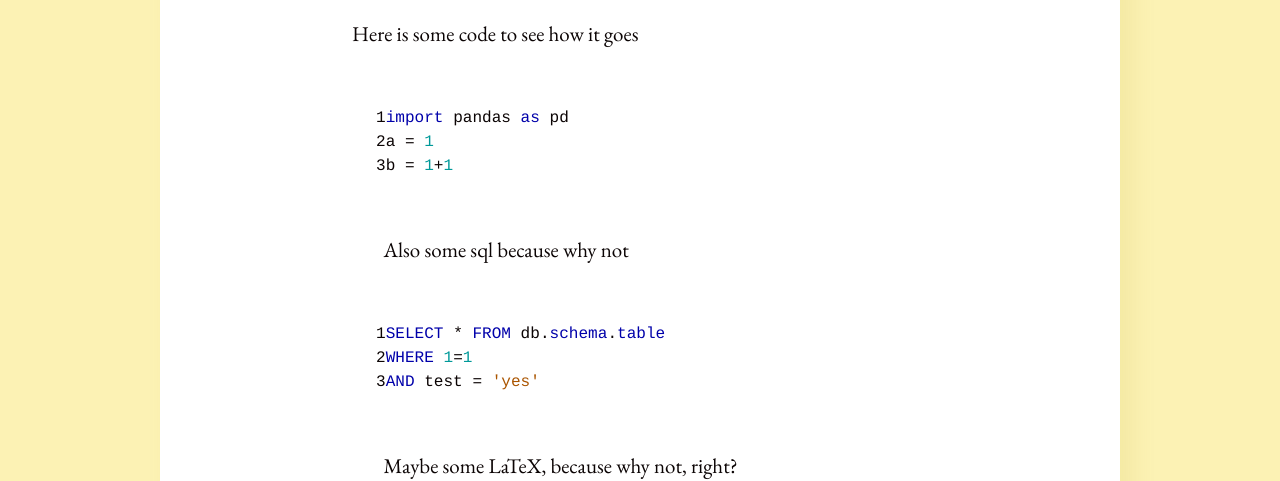
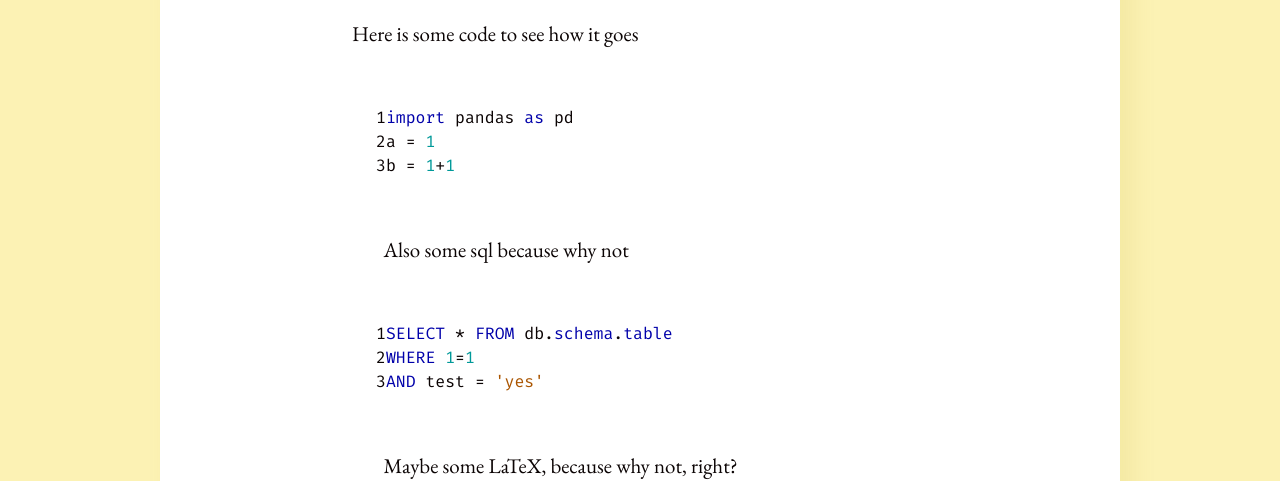
Before and after one commit to carmigno/carmigno.github.io, a Jekyll site: the page built from _posts/2021-01-08-testing-text.md, in a window 1280 px wide. Shown: the part 801-1282 px from the top of the page. Built offline with Jekyll 4.4.1, drawn with Linux system fonts in a browser that asks for light colours; formulas are drawn with MathJax 3.

Commit message:
Test fonts

```diff
--- a/_sass/_font.scss
+++ b/_sass/_font.scss
@@ -12,3 +12,52 @@
        url('#{$asset_url}/fonts/eb-garamond-v9-latin-regular.ttf') format('truetype'), /* Safari, Android, iOS */
        url('#{$asset_url}/fonts/eb-garamond-v9-latin-regular.svg#EBGaramond') format('svg'); /* Legacy iOS */
 }
+
+@font-face {
+  font-family: 'Fira Code';
+  src: url('#{$asset_url}/fonts/fira_code/woff2/FiraCode-Light.woff2') format('woff2'),
+    url("#{$asset_url}/fonts/fira_code/woff/FiraCode-Light.woff") format("woff");
+  font-weight: 300;
+  font-style: normal;
+}
+
+@font-face {
+  font-family: 'Fira Code';
+  src: url('#{$asset_url}/fonts/fira_code/woff2/FiraCode-Regular.woff2') format('woff2'),
+    url("#{$asset_url}/fonts/fira_code/woff/FiraCode-Regular.woff") format("woff");
+  font-weight: 400;
+  font-style: normal;
+}
+
+@font-face {
+  font-family: 'Fira Code';
+  src: url('#{$asset_url}/fonts/fira_code/woff2/FiraCode-Medium.woff2') format('woff2'),
+    url("#{$asset_url}/fonts/fira_code/woff/FiraCode-Medium.woff") format("woff");
+  font-weight: 500;
+  font-style: normal;
+}
+
+@font-face {
+  font-family: 'Fira Code';
+  src: url('#{$asset_url}/fonts/fira_code/woff2/FiraCode-SemiBold.woff2') format('woff2'),
+    url("#{$asset_url}/fonts/fira_code/woff/FiraCode-SemiBold.woff") format("woff");
+  font-weight: 600;
+  font-style: normal;
+}
+
+@font-face {
+  font-family: 'Fira Code';
+  src: url('#{$asset_url}/fonts/fira_code/woff2/FiraCode-Bold.woff2') format('woff2'),
+    url("#{$asset_url}/fonts/fira_code/woff/FiraCode-Bold.woff") format("woff");
+  font-weight: 700;
+  font-style: normal;
+}
+
+@font-face {
+  font-family: 'Fira Code VF';
+  src: url('#{$asset_url}/fonts/fira_code/woff2/FiraCode-VF.woff2') format('woff2-variations'),
+       url('#{$asset_url}/fonts/fira_code/woff/FiraCode-VF.woff') format('woff-variations');
+  /* font-weight requires a range: https://developer.mozilla.org/en-US/docs/Web/CSS/CSS_Fonts/Variable_Fonts_Guide#Using_a_variable_font_font-face_changes */
+  font-weight: 300 700;
+  font-style: normal;
+}
--- a/_sass/_syntax-highlighting.scss
+++ b/_sass/_syntax-highlighting.scss
@@ -4,13 +4,13 @@
 
 code.highlighter-rouge {
   background: $highlight;
-  font-family: courier, monospace;
+  font-family: Fira Code, retina;
   font-size: .875em;
 }
 
 .highlight {
   background: #fff;
-  font-family: courier, monospace;
+  font-family: Fira Code, retina;
   font-size: .875em;
   margin: 2rem auto;
 
```
Also changed, not shown: assets/fonts/fira_code/woff/FiraCode-Bold.woff (added), assets/fonts/fira_code/woff/FiraCode-Light.woff (added), assets/fonts/fira_code/woff/FiraCode-Medium.woff (added), assets/fonts/fira_code/woff/FiraCode-Regular.woff (added), assets/fonts/fira_code/woff/FiraCode-SemiBold.woff (added), assets/fonts/fira_code/woff/FiraCode-VF.woff (added), assets/fonts/fira_code/woff2/FiraCode-Bold.woff2 (added), assets/fonts/fira_code/woff2/FiraCode-Light.woff2 (added), assets/fonts/fira_code/woff2/FiraCode-Medium.woff2 (added), assets/fonts/fira_code/woff2/FiraCode-Regular.woff2 (added), assets/fonts/fira_code/woff2/FiraCode-SemiBold.woff2 (added), assets/fonts/fira_code/woff2/FiraCode-VF.woff2 (added).
